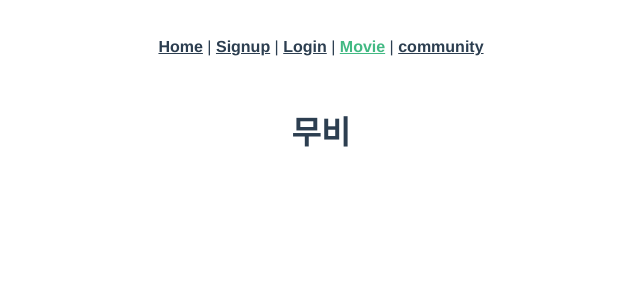
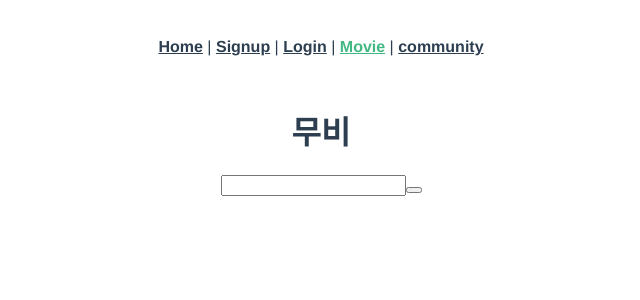
Before and after one commit to wnsdud4197/final-pjt-front, a Vue app: page /movie in a window 1280 px wide. Shown: the top 300 px of the page, without its empty margins (319-959 px from the left). Built offline with nearby package versions, Linux system fonts and the light colour scheme.

Commit message:
Add axios

```diff
--- a/package.json
+++ b/package.json
@@ -8,6 +8,7 @@
     "lint": "vue-cli-service lint"
   },
   "dependencies": {
+    "axios": "^0.21.1",
     "core-js": "^3.6.5",
     "vue": "^2.6.11",
     "vue-router": "^3.2.0",
--- /dev/null
+++ b/src/components/MovieSearch.vue
@@ -0,0 +1,21 @@
+<template>
+  <div>
+
+    <MovieSearchForm/>
+  </div>
+</template>
+
+<script>
+import MovieSearchForm from '@/components/MovieSearchForm'
+
+export default {
+  name: 'MovieSearch',
+  components: {
+    MovieSearchForm
+  }
+}
+</script>
+
+<style>
+
+</style>
--- /dev/null
+++ b/src/components/MovieSearchForm.vue
@@ -0,0 +1,16 @@
+<template>
+  <div>
+    <input type="text">
+    <button></button>
+  </div>
+</template>
+
+<script>
+export default {
+  name: 'MovieSearchForm',
+}
+</script>
+
+<style>
+
+</style>
--- a/src/main.js
+++ b/src/main.js
@@ -2,6 +2,10 @@ import Vue from 'vue'
 import App from './App.vue'
 import router from './router'
 import store from './store'
+
+// axios 글로벌 설정
+import axios from 'axios'
+Vue.prototype.axios = axios
 
 Vue.config.productionTip = false
 
--- a/src/pages/MovieView.vue
+++ b/src/pages/MovieView.vue
@@ -1,13 +1,18 @@
 <template>
   <div>
     <h1>무비</h1>
+    <MovieSearch/>
   </div>
 </template>
 
 <script>
+import MovieSearch from '@/components/MovieSearch'
+
 export default {
   name: 'MovieView',
-
+  components: {
+    MovieSearch
+  }
 }
 </script>
 
--- a/src/store/index.js
+++ b/src/store/index.js
@@ -7,8 +7,10 @@ export default new Vuex.Store({
   state: {
   },
   mutations: {
+
   },
   actions: {
+
   },
   modules: {
   }
```
Also changed, not shown: 1 other file (tests, documents, lock files or other folders).
